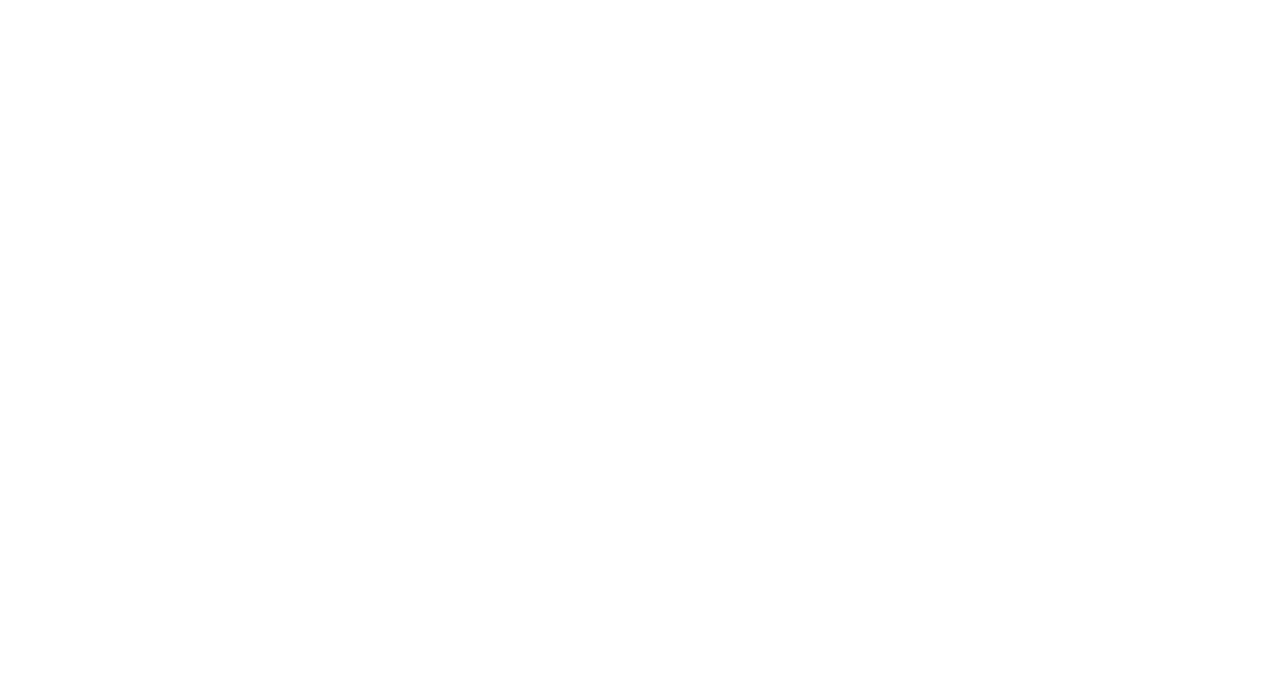
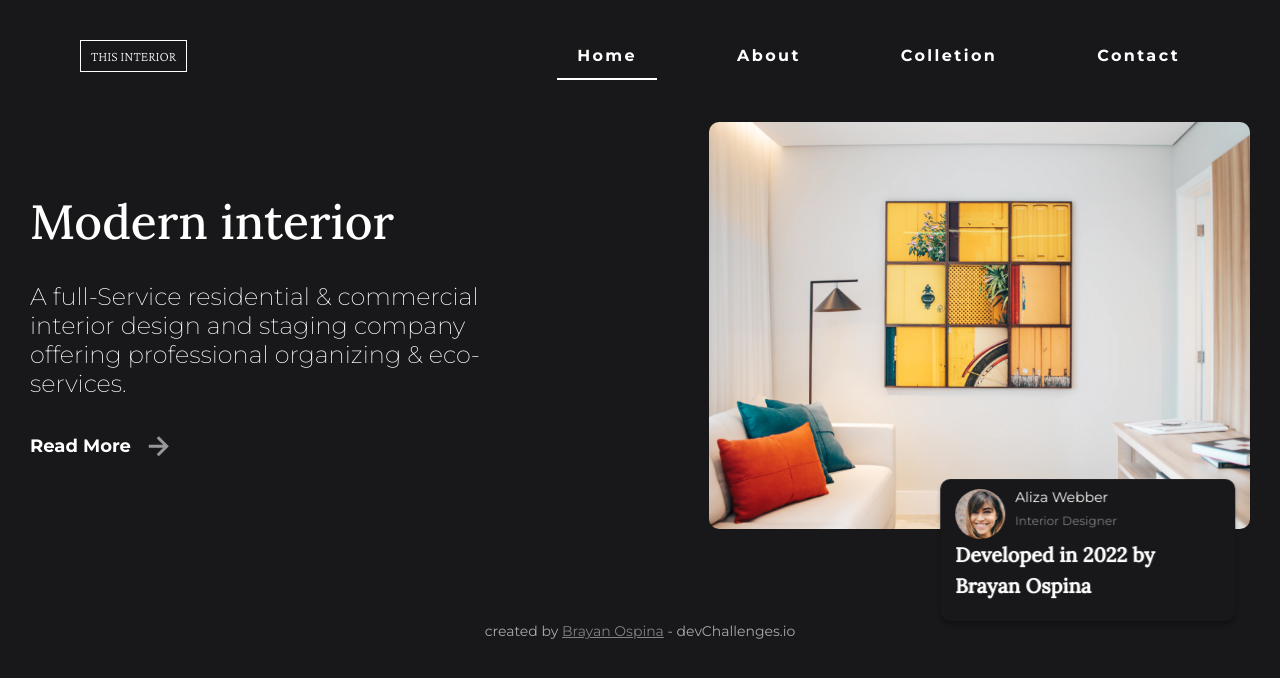
Before and after one commit to brayanospina2005/challenge4, a plain HTML site: page index.html in a window 1280 px wide. Drawn offline with nearby package versions, Linux system fonts and the light colour scheme.

Commit message:
animations agg

```diff
--- a/index.html
+++ b/index.html
@@ -1,12 +1,70 @@
 <!DOCTYPE html>
 <html lang="en">
 <head>
- <meta charset="UTF-8">
- <meta http-equiv="X-UA-Compatible" content="IE=edge">
- <meta name="viewport" content="width=device-width, initial-scale=1.0">
- <title>Document</title>
+    <meta charset="UTF-8">
+    <meta http-equiv="X-UA-Compatible" content="IE=edge">
+    <meta name="viewport" content="width=device-width, initial-scale=1.0">
+    <link rel="stylesheet" href="./src/css/styles.css">
+    <link rel="shortcut icon" href="./src/img/devchallenges.png" type="image/x-icon">
+    <link href='https://unpkg.com/boxicons@2.1.4/css/boxicons.min.css' rel='stylesheet'>
+    <title>Document</title>
 </head>
+
 <body>
+    <header>
+        <nav>
+            <button class="nav-logo button-logo">This interior</button>
+
+            <input id="menu-toggle" type="checkbox" />
+            <label class='menu-button-container nav-toggle bar' for="menu-toggle" aria-label="Abrir mení">
+                <div class='menu-button'></div>
+            </label>
+
+
+
+            <ul class="nav-menu">
+                <li><a href="#" class="active text-focus-in">Home</a></li>
+                <li><a href="#" class="text-focus-in">About</a></li>
+                <li><a href="#" class="text-focus-in">Colletion</a></li>
+                <li><a href="#" class="text-focus-in">Contact</a></li>
+            </ul>
+        </nav>
+    </header>
+    <main>
+        <div class="container">
+
+            <div class="container__text">
+                <h1 class="text-focus-in">Modern interior</h1>
+                <p class="text-focus-in">A full-Service residential & commercial interior design and staging company offering professional
+                    organizing & eco-services.</p>
+                <span class="text-focus-in">Read More <i class='bx bx-right-arrow-alt bx-fade-right bx-md'></i></span>
+
+
+            </div>
+            <div class="container__image">
+
+                <img src="./src/img/photo1.png" alt=""  class="text-focus-in">
+
+                <div class="container__image--profile">
+                    <div class="tittle">
+                        <img src="./src/img/photo2.png" alt="profile" class="text-focus-in">
+                        <div class="tittle_name">
+                            <h1 class="text-focus-in">Aliza Webber</h1>
+                            <span class="text-focus-in">Interior Designer</span>
+                        </div>
+                    </div>
+                    <p class="text-focus-in">Developed in 2022 by Brayan Ospina</p>
+                </div>
+
+            </div>
+
+        </div>
+    </main>
+    <footer>
+        <p>created by <a href="https://github.com/brayanospina2005">Brayan Ospina</a> - devChallenges.io</p>
+    </footer>
+    <script src="./src/js/app.js"></script>
 
 </body>
+
 </html>
--- a/src/css/styles.css
+++ b/src/css/styles.css
@@ -0,0 +1,338 @@
+@import url("https://fonts.googleapis.com/css2?family=Crimson+Pro:wght@200&display=swap");
+@import url("https://fonts.googleapis.com/css2?family=Montserrat:wght@700&display=swap");
+@import url("https://fonts.googleapis.com/css2?family=Lora:wght@500&display=swap");
+@import url("https://fonts.googleapis.com/css2?family=Montserrat&display=swap");
+@import url("https://fonts.googleapis.com/css2?family=Montserrat:wght@200&display=swap");
+* {
+  margin: 0px;
+  padding: 0px;
+  box-sizing: border-box;
+}
+
+body,
+header {
+  background: #181719;
+}
+
+nav {
+  margin: 40px 80px;
+  display: flex;
+  justify-content: space-between;
+  align-items: center;
+}
+
+nav .nav-logo {
+  border: 1px solid white;
+  padding: 5px 10px;
+  height: 32px;
+  background-color: inherit;
+  color: #fff;
+  font-family: "Crimson Pro", serif;
+  font-size: 14px;
+  text-transform: uppercase;
+  line-height: 16px;
+  cursor: pointer;
+}
+nav ul {
+  display: flex;
+  list-style: none;
+  column-gap: 60px;
+  font-family: "Montserrat";
+  font-weight: 700;
+  line-height: 22px;
+  color: #fff;
+}
+
+nav ul li a {
+  color: #fff;
+  text-decoration: none;
+  letter-spacing: 0.15em;
+  padding: 15px 20px;
+  position: relative;
+}
+
+nav ul li a:after {
+  bottom: 0;
+  content: "";
+  display: block;
+  height: 2px;
+  left: 50%;
+  position: absolute;
+  background: #fff;
+  transition: width 0.3s ease 0s, left 0.3s ease 0s;
+  width: 0;
+}
+nav ul li a.active:after {
+  bottom: 0;
+  content: "";
+  display: block;
+  height: 2px;
+  left: 0;
+  position: absolute;
+  background: #fff;
+  transition: width 0.3s ease 0s, left 0.3s ease 0s;
+  width: 100%;
+}
+nav ul li a:hover:after {
+  width: 100%;
+  left: 0;
+}
+
+input[type="checkbox"] {
+  display: none;
+  visibility: hidden;
+}
+
+.menu-button-container {
+  display: none;
+  height: 100%;
+  width: 30px;
+  cursor: pointer;
+  flex-direction: column;
+  justify-content: center;
+  align-items: center;
+  z-index: 999;
+}
+
+#menu-toggle {
+  display: none;
+}
+
+.menu-button,
+.menu-button::before,
+.menu-button::after {
+  display: block;
+  background-color: #fff;
+  position: absolute;
+  height: 4px;
+  width: 30px;
+  transition: transform 400ms cubic-bezier(0.23, 1, 0.32, 1);
+  border-radius: 2px;
+}
+
+.menu-button::before {
+  content: "";
+  margin-top: -8px;
+}
+
+.menu-button::after {
+  content: "";
+  margin-top: 8px;
+}
+
+#menu-toggle:checked + .menu-button-container .menu-button::before {
+  margin-top: 0px;
+  transform: rotate(405deg);
+}
+
+#menu-toggle:checked + .menu-button-container .menu-button {
+  background: rgba(255, 255, 255, 0);
+}
+
+#menu-toggle:checked + .menu-button-container .menu-button::after {
+  margin-top: 0px;
+  transform: rotate(-405deg);
+}
+
+.container {
+  display: flex;
+  padding: 10px 30px;
+  align-items: center;
+}
+.container__text {
+  display: flex;
+  flex-direction: column;
+  row-gap: 30px;
+  margin-right: 150px;
+}
+.container__text h1 {
+  font-family: "Lora";
+  font-style: normal;
+  font-weight: 500;
+  font-size: 48px;
+  line-height: 61px;
+  color: #ffffff;
+}
+.container__text p {
+  font-family: "Montserrat";
+  font-style: normal;
+  font-weight: 200;
+  font-size: 24px;
+  line-height: 29px;
+  color: #ffffff;
+}
+
+.container__text span {
+  font-family: "Montserrat";
+  font-style: normal;
+  font-weight: 700;
+  font-size: 18px;
+  line-height: 22px;
+  color: #ffffff;
+  display: flex;
+  align-items: center;
+}
+.container__image {
+  position: relative;
+  max-width: 650px;
+}
+.container__image {
+  position: relative;
+}
+.container__image img {
+  width: 100%;
+  border-radius: 10px;
+}
+.container__image--profile {
+  padding: 10px 80px 20px 15px;
+  position: absolute;
+  background: #181719;
+  box-shadow: 0px 4px 4px rgba(0, 0, 0, 0.25);
+  bottom: 0%;
+  right: 0%;
+  transform: translate(-5%, 62%);
+  border-radius: 10px;
+}
+.container__image--profile img {
+  border-radius: 37px;
+  width: 50px;
+}
+.container__image--profile .tittle {
+  display: flex;
+  column-gap: 10px;
+}
+.container__image--profile .tittle .tittle_name h1 {
+  font-family: "Montserrat";
+  font-style: normal;
+  font-weight: 500;
+  font-size: 14px;
+  line-height: 17px;
+  color: #ffffff;
+  margin-bottom: 5px;
+}
+.container__image--profile .tittle .tittle_name span {
+  font-family: "Montserrat";
+  font-style: normal;
+  font-weight: 500;
+  font-size: 12px;
+  line-height: 15px;
+  color: #828282;
+}
+.container__image--profile p {
+  font-family: "Lora";
+  font-style: normal;
+  font-weight: 700;
+  font-size: 20px;
+  line-height: 31px;
+  color: #ffffff;
+  width: 200px;
+}
+footer a {
+  color: #828282;
+}
+footer p {
+  margin-top: 80px;
+  font-family: "Montserrat";
+  font-style: normal;
+  font-weight: 500;
+  font-size: 14px;
+  line-height: 17px;
+  text-align: center;
+  color: #a9a9a9;
+}
+@media only screen and (max-width: 968px) {
+  nav {
+    margin: 15px 10px;
+  }
+  nav ul {
+    flex-direction: column;
+    position: fixed;
+    top: 0;
+    row-gap: 40px;
+    width: 100%;
+    align-items: center;
+    left: 100%;
+    transition: left 0.3s;
+    background-color: #181719;
+    background-color: hsl(0 0% 0%/0.8);
+    backdrop-filter: blur(10px);
+    align-items: center;
+    justify-content: center;
+    z-index: 10;
+  }
+
+  .nav__menu-visible {
+    left: 0;
+    inset: 0;
+  }
+
+  .container {
+    flex-direction: column;
+    padding: 10px;
+  }
+
+  .container__text {
+    margin: 0%;
+    margin-bottom: 30px;
+  }
+  .container__text h1 {
+    font-size: 32px;
+  }
+  .container__text p {
+    font-size: 14px;
+    line-height: 17px;
+    padding-right: 50px;
+  }
+  .container__text span {
+    font-size: 14px;
+    line-height: 17px;
+  }
+  .container__image--profile p {
+    margin-top: 10px;
+    font-size: 14px;
+    line-height: 23px;
+    min-width: 150px;
+  }
+  .menu-button-container {
+    display: flex;
+  }
+  .container__image--profile {
+    padding: 10px 50px 20px 15px;
+    transform: translate(-5%, 62%);
+    border-radius: 10px;
+  }
+  footer{
+    padding: 10px 20px;
+  }
+  footer p{
+    margin-top: 100px;
+  }
+}
+
+/* animations */
+/* ----------------------------------------------
+ * Generated by Animista on 2022-12-12 1:19:41
+ * Licensed under FreeBSD License.
+ * See http://animista.net/license for more info.
+ * w: http://animista.net, t: @cssanimista
+ * ---------------------------------------------- */
+
+/**
+ * ----------------------------------------
+ * animation text-focus-in
+ * ----------------------------------------
+ */
+.text-focus-in {
+	animation: text-focus-in 1s cubic-bezier(0.550, 0.085, 0.680, 0.530) both;
+}
+
+@keyframes text-focus-in {
+    0% {
+      filter: blur(12px);
+      opacity: 0;
+    }
+    100% {
+      filter: blur(0px);
+      opacity: 1;
+    }
+  }
--- /dev/null
+++ b/src/js/app.js
@@ -0,0 +1,13 @@
+const navToggle = document.querySelector(".nav-toggle");
+const navMenu = document.querySelector(".nav-menu");
+
+navToggle.addEventListener("click", () => {
+    navMenu.classList.toggle("nav__menu-visible");
+
+    if (navMenu.classList.contains("nav__menu-visible")) {
+        navToggle.setAttribute("aria-label", "Cerrar menú");
+
+    } else {
+        navToggle.setAttribute("aria-label", "Abrir menú");
+    }
+});
```
